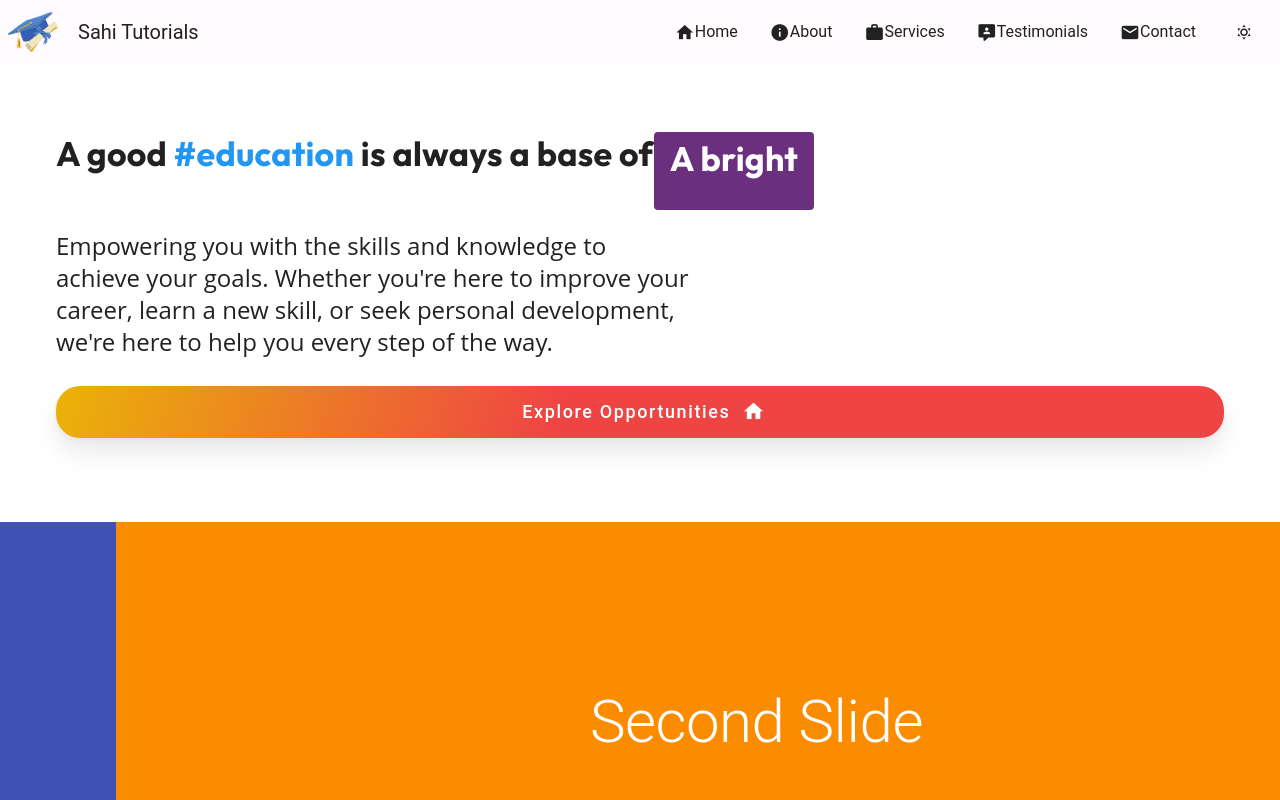
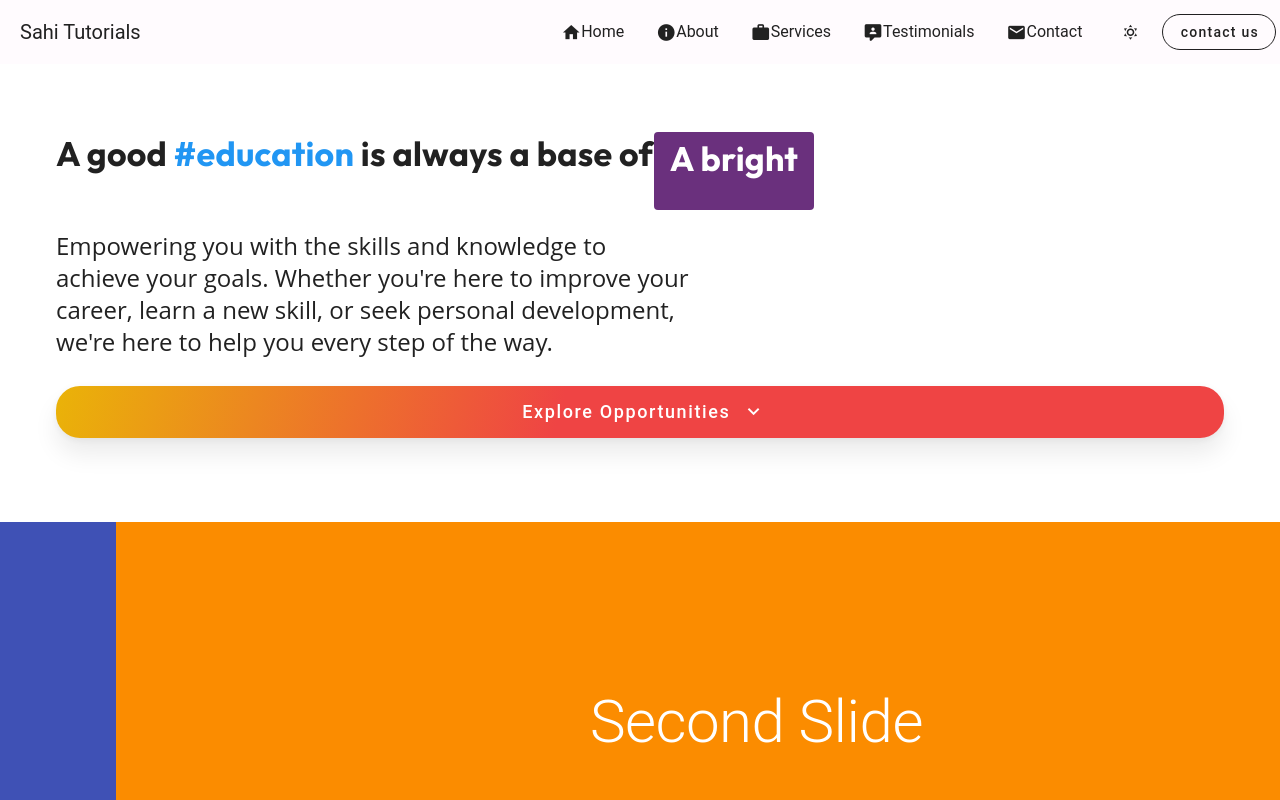
Before and after one commit to tejus07/sahi-tutorials, a Vue app: page / in a window 1280 px wide. Shown: the top 800 px of the page. Built offline with nearby package versions, Linux system fonts and the light colour scheme.

Commit message:
Scroll issue fixed

```diff
--- a/src/components/FooterComponent.vue
+++ b/src/components/FooterComponent.vue
@@ -1,6 +1,6 @@
 <template>
-    <v-footer class="bg-grey-lighten-1 d-flex flex-column">
-        <v-container>
+    <v-footer class="d-flex flex-column">
+        <v-container class="pa-2">
             <v-row>
                 <v-col cols="12" md="6">
                     <h2>Sahi Tutorials</h2>
--- a/src/components/HeaderComponent.vue
+++ b/src/components/HeaderComponent.vue
@@ -1,12 +1,12 @@
 <template>
     <header>
         <v-app-bar :elevation="0">
-            <div class="logo d-flex align-center justify-center pl-2">
+            <!-- <div class="logo d-flex align-center justify-center pl-2">
                 <img src="@/assets/sahi-tutorials-logo-without-bg.png" alt="Sahi Tutorials Logo" width="50"></img>
-            </div>
+            </div> -->
             <!-- <img src="../assets/vue.svg" alt="Logo" class="logo" /> -->
-            <v-app-bar-title>Sahi Tutorials</v-app-bar-title>
-            <v-spacer></v-spacer>
+            <v-app-bar-title tag="div">Sahi Tutorials</v-app-bar-title>
+            <!-- <v-spacer></v-spacer> -->
             <v-list v-if="!isMobile" class="d-flex align-center">
                 <v-list-item v-for="(item, index) in items" :key="index"
                     @click.prevent="handleItemClick(item.section)">
@@ -18,6 +18,7 @@
                 <v-icon
                     :class="theme.global.current.value.dark ? 'mdi mdi-weather-night' : ' mdi mdi-weather-sunny'"></v-icon>
             </v-btn>
+            <v-btn class="text-none" variant="outlined">contact us</v-btn>
             <v-app-bar-nav-icon v-if="isMobile" @click.stop="toggleDrawer"></v-app-bar-nav-icon>
 
         </v-app-bar>
--- a/src/components/IntroductionComponent.vue
+++ b/src/components/IntroductionComponent.vue
@@ -28,7 +28,7 @@
         size="x-large"
         variant="elevated"
         block
-       append-icon="mdi-home">Explore Opportunities</v-btn>
+       append-icon="mdi-chevron-down">Explore Opportunities</v-btn>
     </v-row>
   </v-container>
 </template>
@@ -38,37 +38,6 @@ import TypingAnimation from './TypingAnimation.vue';
 </script>
 
 <style scoped>
-/* .introduction {
-    max-width: 800px;
-    margin: 0 auto;
-    padding: 20px;
-    background-color: #f9f9f9;
-    border: 1px solid #ddd;
-    border-radius: 4px;
-    text-align: center;
-  }
-
-  .introduction h2 {
-    margin-bottom: 20px;
-  }
-
-  .introduction p {
-    margin-bottom: 15px;
-  }
-
-  .learn-more {
-    display: inline-block;
-    margin-top: 20px;
-    padding: 10px 20px;
-    background-color: #007bff;
-    color: #fff;
-    text-decoration: none;
-    border-radius: 4px;
-  }
-
-  .learn-more:hover {
-    background-color: #0056b3;
-  } */
 .intro-text {
   padding-top: 80px;
   padding-bottom: 80px;
--- a/src/views/HomeView.vue
+++ b/src/views/HomeView.vue
@@ -1,21 +1,21 @@
 <template>
     <div class="home">
-        <section id="home">
+        <section id="home" class="section">
             <!-- <v-parallax :src="blurryGradient"> -->
             <!-- </v-parallax> -->
             <IntroductionComponent />
             <HeroComponent />
         </section>
-        <section id="about">
+        <section id="about" class="section">
             <AboutComponent />
         </section>
-        <section id="services">
+        <section id="services" class="section">
             <ServicesComponent />
         </section>
-        <section id="testimonials">
+        <section id="testimonials" class="section">
             <TestimonialsComponent />
         </section>
-        <section id="contact">
+        <section id="contact" class="section">
             <ContactFormComponent />
         </section>
 
@@ -34,4 +34,7 @@ import ContactFormComponent from '../components/ContactFormComponent.vue';
 
 </script>
 
-<style scoped></style>
+<style scoped>
+.section {
+  scroll-margin-top: 60px;
+}</style>
```
